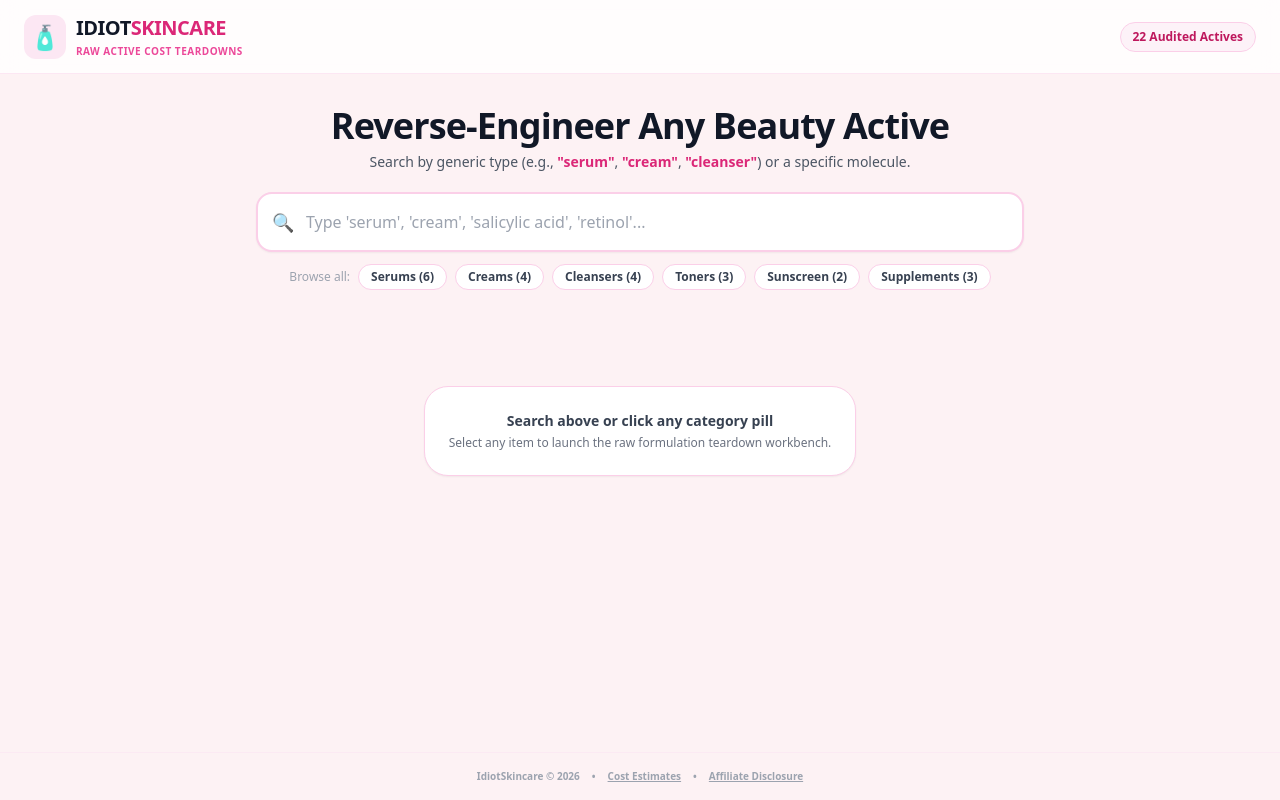
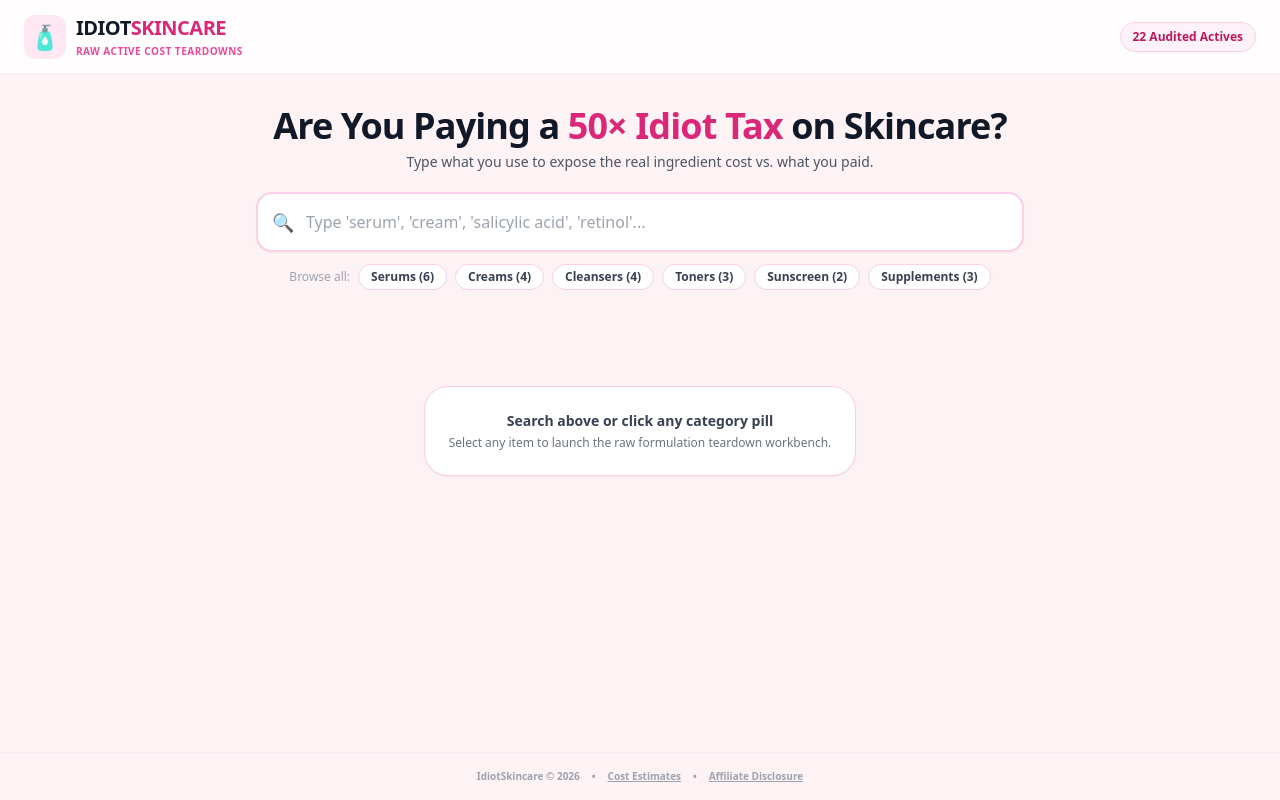
Before and after one commit to pathfinder00112233-spec/idiot, a plain HTML site: page index.html in a window 1280 px wide. Drawn offline with nearby package versions, Linux system fonts and the light colour scheme.

Commit message:
Update index.html

```diff
--- a/index.html
+++ b/index.html
@@ -53,14 +53,15 @@
   <!-- Interactive Dual-Column Workspace -->
   <main class="max-w-7xl mx-auto px-4 sm:px-6 py-8 flex-1 w-full">
 
-    <!-- Top Search Header -->
+        <!-- Top Search Header -->
     <div class="max-w-3xl mx-auto text-center mb-8">
       <h2 class="text-2xl sm:text-4xl font-black text-gray-900 tracking-tight">
-        Reverse-Engineer Any Beauty Active
+        Are You Paying a <span class="text-pink-600">50× Idiot Tax</span> on Skincare?
       </h2>
       <p class="text-xs sm:text-sm text-gray-600 mt-1.5">
-        Search by generic type (e.g., <span class="font-bold text-pink-600 cursor-pointer" onclick="simulateSearch('serum')">"serum"</span>, <span class="font-bold text-pink-600 cursor-pointer" onclick="simulateSearch('cream')">"cream"</span>, <span class="font-bold text-pink-600 cursor-pointer" onclick="simulateSearch('cleanser')">"cleanser"</span>) or a specific molecule.
+        Type what you use to expose the real ingredient cost vs. what you paid.
       </p>
+
 
       <!-- Search Input Container -->
       <div class="mt-5 relative text-left">
```
